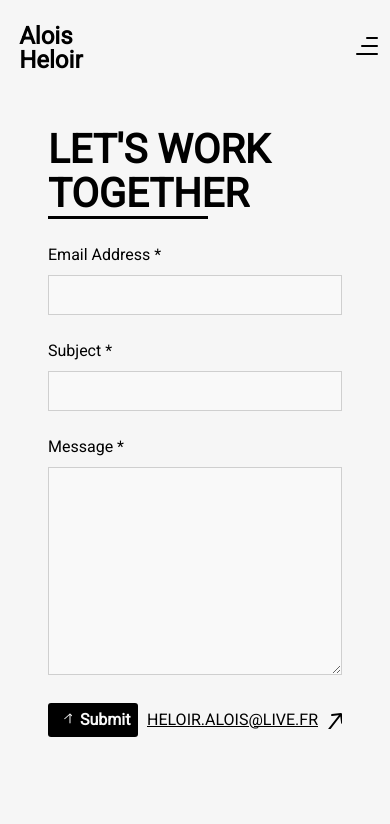
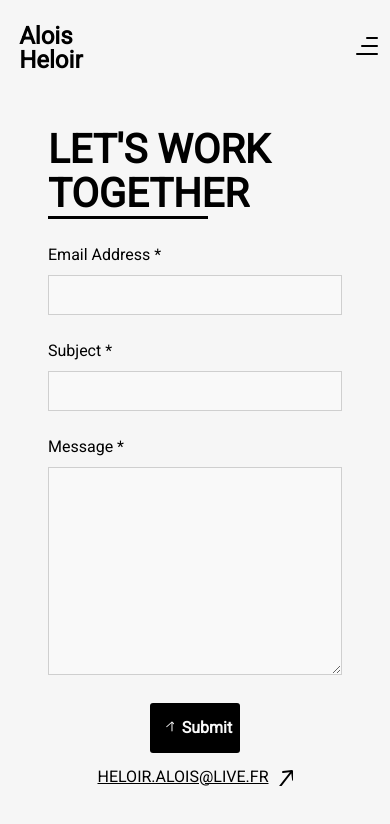
Before and after one commit to AloisH/portfolio, an Angular app: page /contact in a window 390 px wide. Shown: the top 824 px of the page. Built offline with nearby package versions, Linux system fonts and the light colour scheme.

Commit message:
Fix(background): Fix background color when zooming

```diff
--- a/src/app/contactme/contactme.component.scss
+++ b/src/app/contactme/contactme.component.scss
@@ -41,3 +41,14 @@
     }
   }
 }
+
+@media (max-width: 800px) {
+  .last {
+    flex-direction: column;
+
+    .right {
+      margin-top: 0.5rem;
+      margin-bottom: 0.5rem;
+    }
+  }
+}
--- a/src/app/header/header.component.html
+++ b/src/app/header/header.component.html
@@ -51,7 +51,7 @@
     <div class="title">
       <div
         class="logo"
-        style="background-image: url('assets/alois.heloir.png')"
+        style="background-image: url('assets/logo_minimalist.png')"
       ></div>
       <div class="main-title">ALOIS HELOIR</div>
       <div class="sub-title">fullstack developer</div>
--- a/src/app/header/header.component.scss
+++ b/src/app/header/header.component.scss
@@ -17,6 +17,8 @@
 
   .title {
     padding-top: 3.375rem;
+
+    background-color: var(--background-color);
 
     display: flex;
     flex-direction: column;
@@ -52,6 +54,8 @@
   }
 
   .navigation {
+    background-color: var(--background-color);
+
     .element {
       a {
         padding: 0rem 1rem;
@@ -81,10 +85,14 @@
     display: flex;
     align-items: center;
     justify-content: center;
+
+    background-color: var(--background-color);
   }
 
   .footer {
     margin-bottom: 0.5rem;
+
+    background-color: var(--background-color);
 
     display: flex;
     flex-direction: column;
@@ -135,8 +143,8 @@
 @media (max-width: 800px) {
   .header-div {
     z-index: 10;
-    width: 100%;
-    height: 100%;
+    width: 100vw;
+    height: 100vh;
 
     position: absolute;
     top: 0;
@@ -147,8 +155,6 @@
   }
 
   .header {
-    position: fixed;
-
     margin-top: 1rem;
 
     width: 100vw;
--- a/src/app/projects/project/project.component.scss
+++ b/src/app/projects/project/project.component.scss
@@ -44,3 +44,13 @@
     display: inline-block;
   }
 }
+
+@media (max-width: 800px) {
+  .data {
+    max-width: 100%;
+  }
+
+  .labels {
+    margin: 3rem 3rem 3rem 0rem;
+  }
+}
```
Also changed, not shown: src/assets/logo_minimalist.png (added), 1 other file (tests, documents, lock files or other folders).
